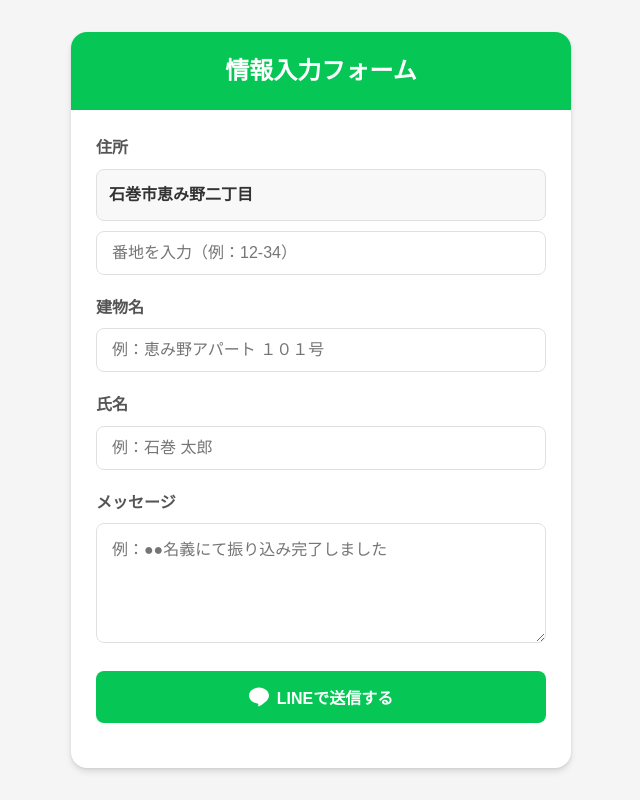
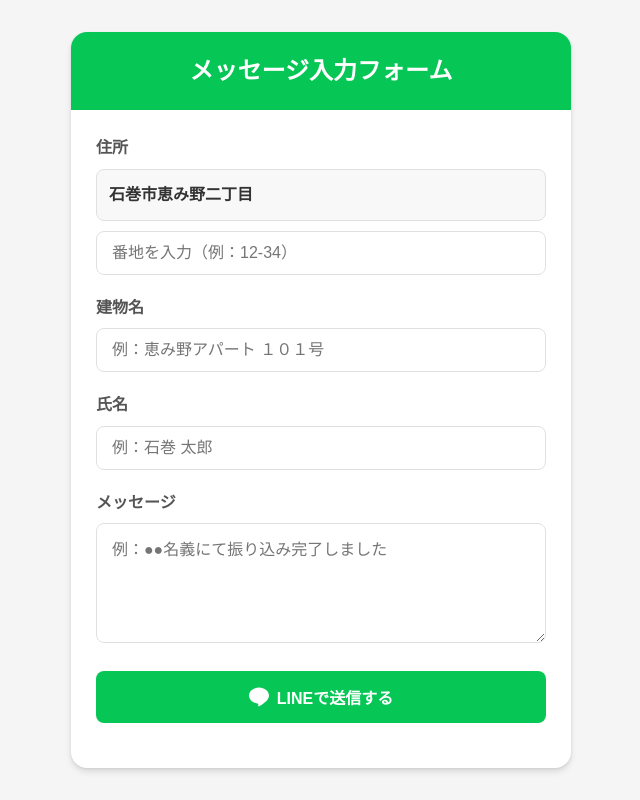
Before and after one commit to Privommunity/SMS, a plain HTML site: page index.html in a window 1280 px wide. Shown: the whole page, without its empty margins (319-959 px from the left). Drawn offline with Linux system fonts and the light colour scheme.

Commit message:
Update index.html

```diff
--- a/index.html
+++ b/index.html
@@ -3,7 +3,7 @@
 <head>
   <meta charset="UTF-8">
   <meta name="viewport" content="width=device-width, initial-scale=1">
-  <title>情報送信ページ</title>
+  <title>メッセージ入力ページ</title>
   <style>
     :root {
       --primary-color: #06c755;
@@ -169,7 +169,7 @@
 <body>
 <div class="container">
   <div class="header">
-    <h2>情報入力フォーム</h2>
+    <h2>メッセージ入力フォーム</h2>
   </div>
 
   <div class="form-content">
```
